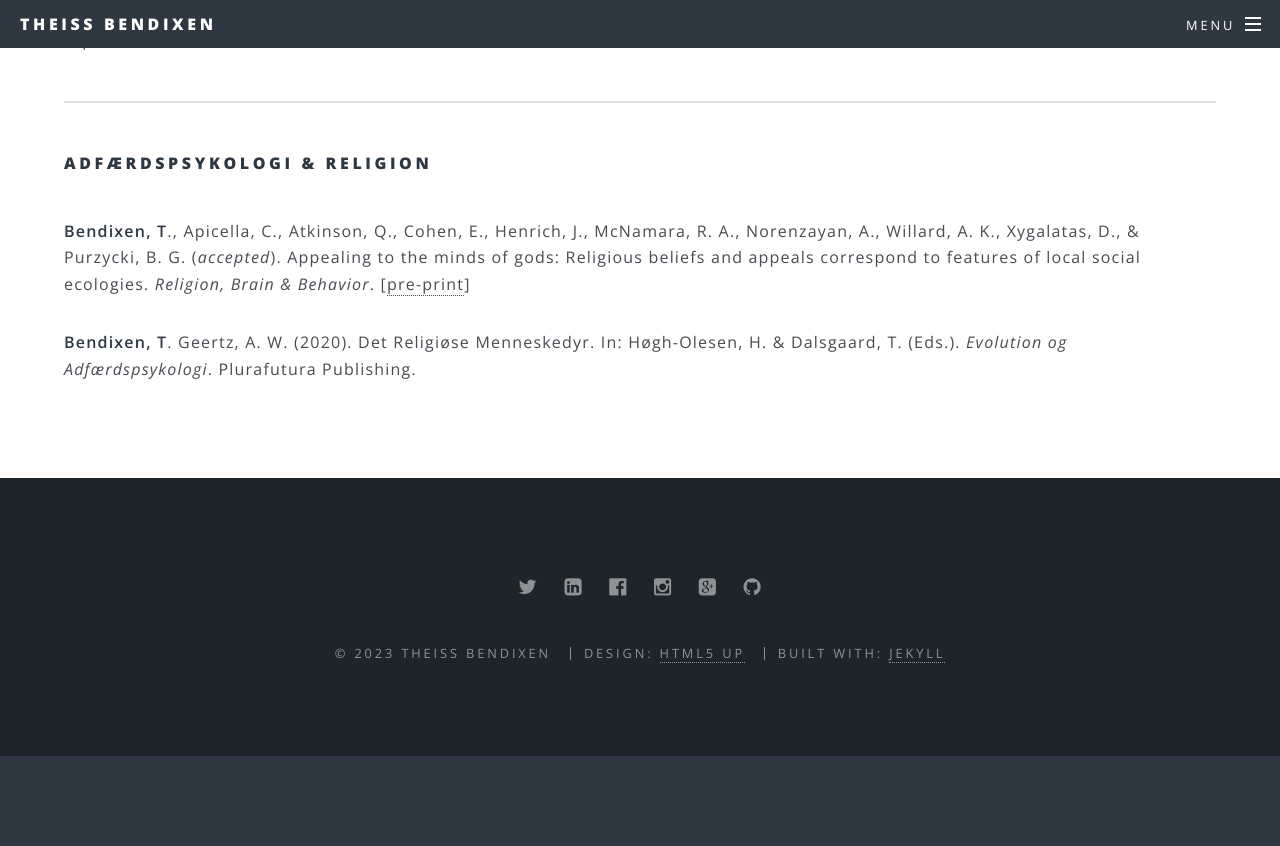
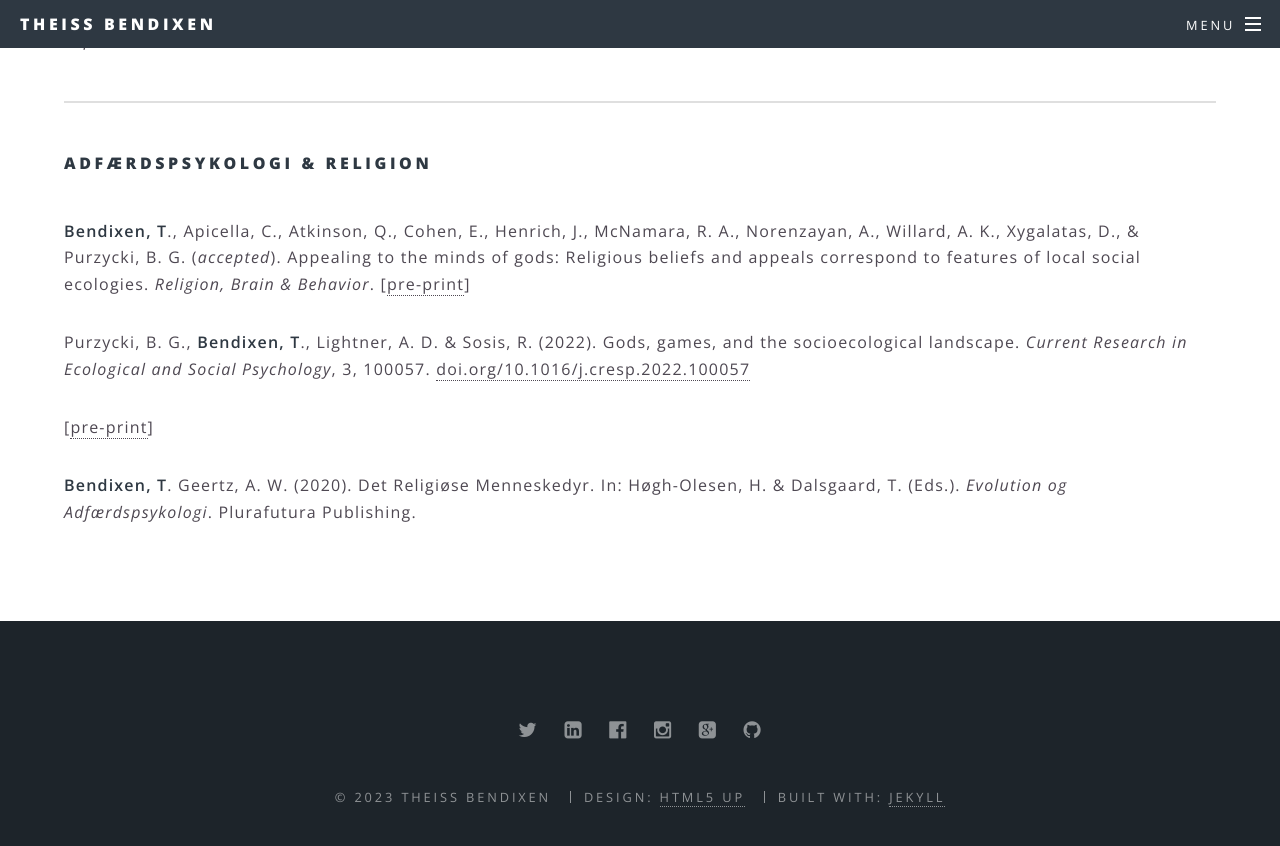
Before and after one commit to tbendixen/tbendixen.github.io, a Jekyll site: the page built from forskning.html, in a window 1280 px wide and 900 px high, scrolled down 2646 px. Shown: the top 846 px of the window. Built offline with Jekyll 4.4.1, drawn with Linux system fonts in a browser that asks for light colours; before the commit the page ends 3402 px from its top, so only the background shows below that; some of the changed text lies outside the part shown.

Commit message:
Update forskning.html

```diff
--- a/forskning.html
+++ b/forskning.html
@@ -55,7 +55,7 @@ title: Forskning
 				<p>Hardwicke, T. E., Wallach, J.D., Kidwell, M., <b>Bendixen, T</b>., Crüwell, S., & Ioannidis, J.P.A. (2020).
 					An empirical assessment of transparency and reproducibility-related research practices in the social sciences (2014-2017).
 					<i>Royal Society Open Science</i>, 7:190806.
-					<a href="http://doi.org/10.1098/rsos.190806 ">doi.org/10.1098/rsos.190806</a></p>
+					<a href="http://doi.org/10.1098/rsos.190806">doi.org/10.1098/rsos.190806</a></p>
 				<hr />
 				<h4>Evolution & Intelligens</h4>
 				<br />
@@ -74,5 +74,7 @@ title: Forskning
 				<br />
 				<p><b>Bendixen, T</b>., Apicella, C., Atkinson, Q., Cohen, E., Henrich, J., McNamara, R. A., Norenzayan, A., Willard, A. K., Xygalatas, D., & Purzycki, B. G. (<i>accepted</i>). Appealing to the minds of gods: Religious beliefs and appeals correspond to features of local social ecologies.
 					<i>Religion, Brain & Behavior</i>. [<a href="https://psyarxiv.com/tjn3e/">pre-print</a>]</p>
+				<p>Purzycki, B. G., <b>Bendixen, T</b>., Lightner, A. D. & Sosis, R. (2022). Gods, games, and the socioecological landscape.
+					<i>Current Research in Ecological and Social Psychology</i>, 3, 100057. <a href="https://doi.org/10.1016/j.cresp.2022.100057">doi.org/10.1016/j.cresp.2022.100057</a></p> [<a href="https://psyarxiv.com/r9qtm/">pre-print</a>]</p>
 				<p><b>Bendixen, T</b>. Geertz, A. W. (2020). Det Religiøse Menneskedyr.
 					In: Høgh-Olesen, H. & Dalsgaard, T. (Eds.). <i>Evolution og Adfærdspsykologi</i>. Plurafutura Publishing.</p>
```
Also changed, not shown: other parts of forskning.html (+1 -1 lines).
